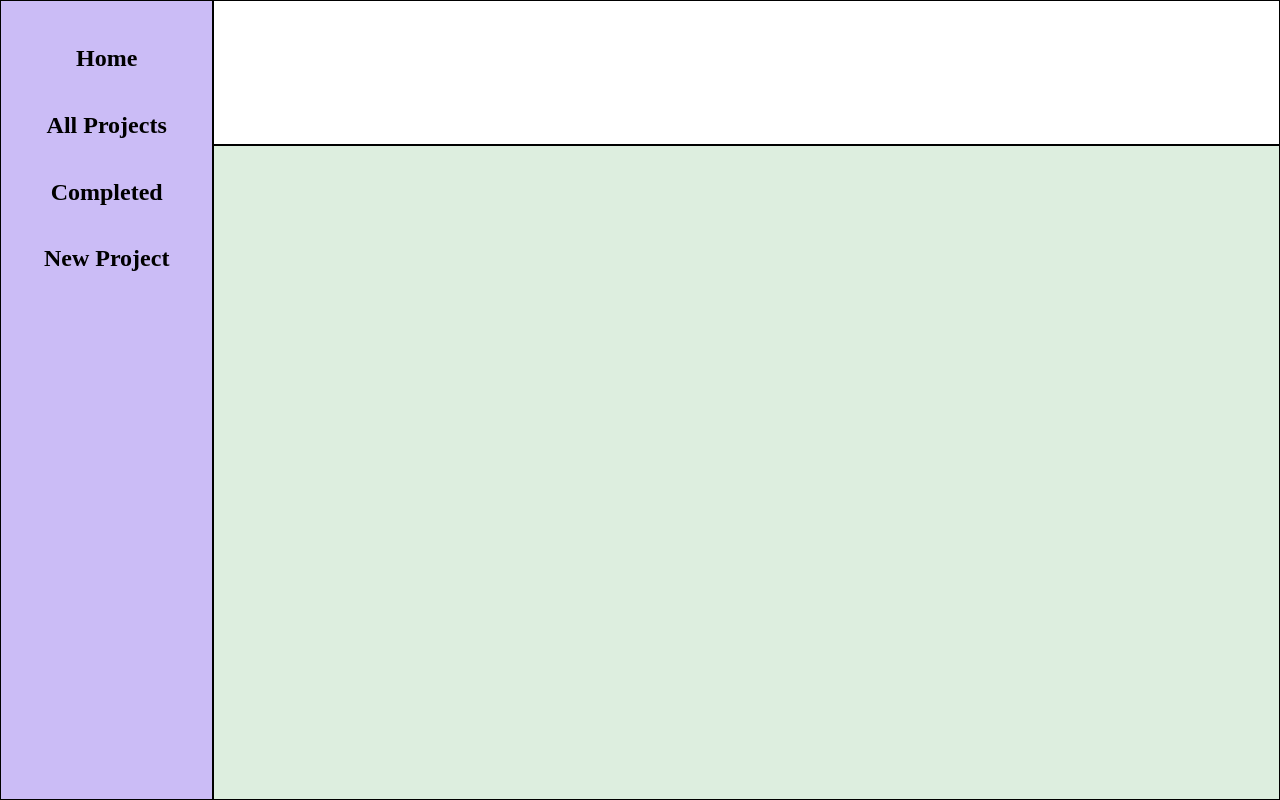
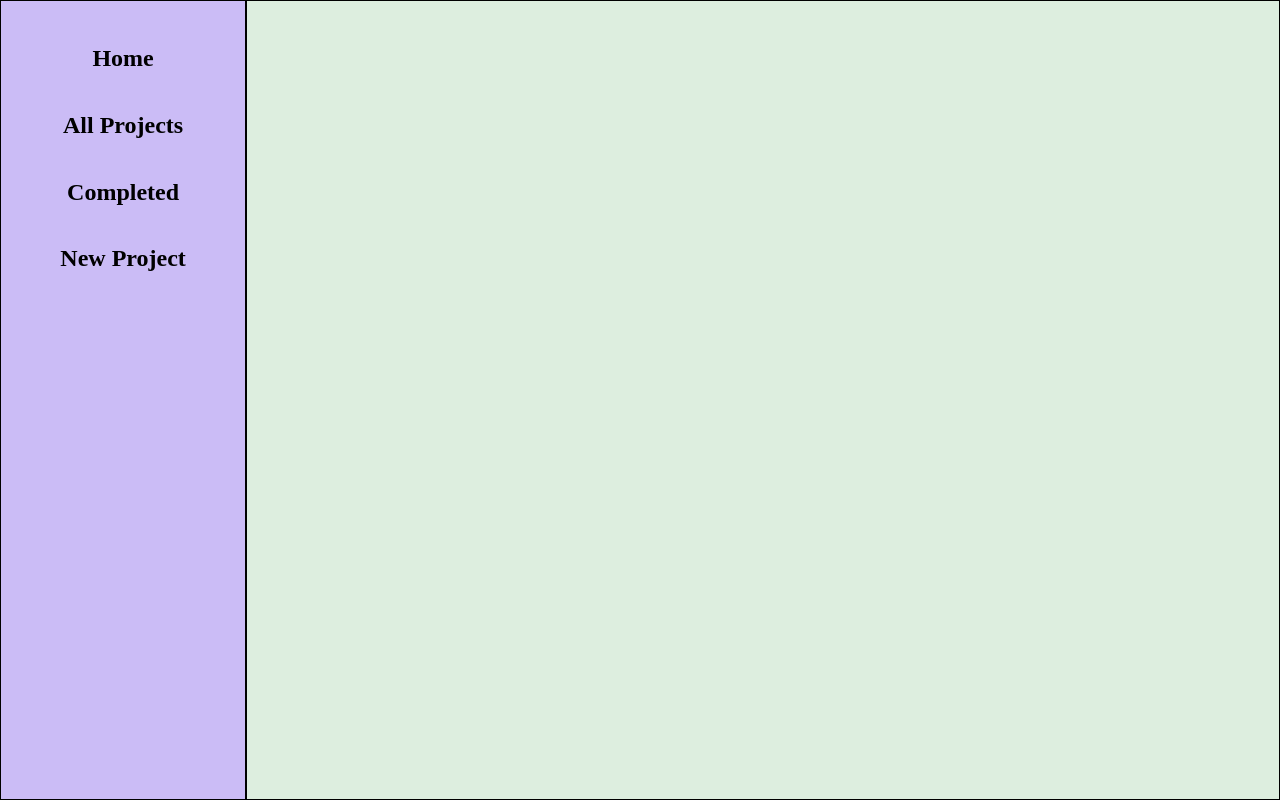
Before and after one commit to LuvKatie/todo-list, a website built with webpack: page dist/index.html in a window 1280 px wide. Built offline with nearby package versions, Linux system fonts and the light colour scheme.

Commit message:
Remove header. Page now just has a navigation menu on the side and a main content display area for the rest of the page

```diff
--- a/src/script/index.js
+++ b/src/script/index.js
@@ -8,8 +8,7 @@ const body = document.querySelector('body');
 
 let mainLayout = (() => {
     const sideBar = document.createElement('nav');
-    const header = document.createElement('header');
     const content = document.createElement('main');
 
-    body.append(sideBar, header, content);
+    body.append(sideBar, content);
 })();
--- a/src/script/todo_tasks.js
+++ b/src/script/todo_tasks.js
@@ -1,10 +1,10 @@
-export const todo_task = (title, desc, dueDate, priority) => {
-    return {
-        title,
-        desc,
-        dueDate,
-        priority,
-    }
-}
+// export const todo_task = (title, desc, dueDate, priority) => {
+//     return {
+//         title,
+//         desc,
+//         dueDate,
+//         priority,
+//     }
+// }
 
-export const task = todo_task('Tony', 'Short Description', 'due date', 4);
+// export const task = todo_task('Tony', 'Short Description', 'due date', 4);
--- a/src/styles/style.css
+++ b/src/styles/style.css
@@ -8,7 +8,7 @@
 
 body {
     display: grid;
-    grid-template: 1fr 4.5fr / 1fr 5fr;
+    grid-template: 1fr / 1fr 4.2fr;
 
     height: 100vh;
     width: 100vw;
@@ -16,15 +16,9 @@ body {
     margin: 0;
 }
 
-header,
 main,
 nav {
     border: 1px solid black;
-}
-
-header {
-    grid-column: 2 / 3;
-    grid-row: 1 / 2;
 }
 
 main {
@@ -32,7 +26,6 @@ main {
     grid-template: repeat(4, 1fr) / 1fr;
 
     grid-column: 2 / 3;
-    grid-row: 2 / 3;
 
     background-color: #ddeedf;
 }
```
Also changed, not shown: dist/index.bundle.js, dist/todo_tasks.bundle.js.
